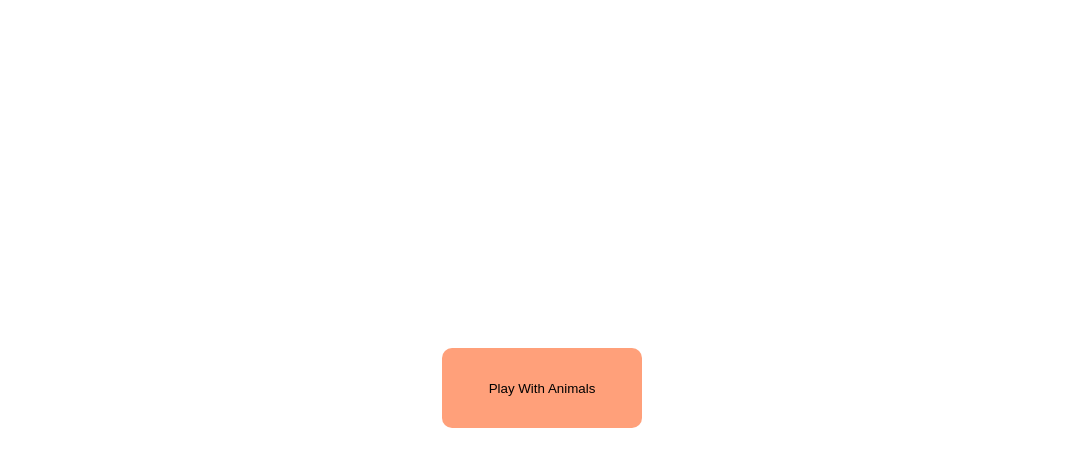
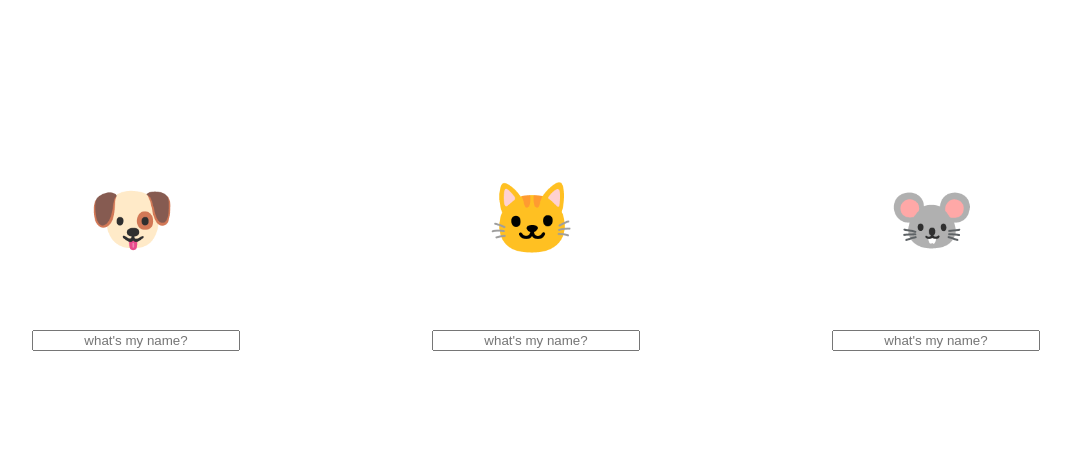
Before and after one commit to sojeongsojeong-park/javaScript-practice, a plain HTML site: page formPractice/animalSound/index.html in a window 1280 px wide. Both pictures are taken after a click on the button "Play With Animals". Shown: the whole page, without its empty margins (106-1177 px from the left). Drawn offline with Linux system fonts and the light colour scheme.

Commit message:
make button action

```diff
--- a/formPractice/animalSound/index.js
+++ b/formPractice/animalSound/index.js
@@ -4,7 +4,19 @@ const app = document.getElementById("app");
 const button = document.querySelector("button");
 button.addEventListener("click", function(e){
   e.preventDefault;
+  button.style.display = "none"
   app.innerHTML = `
-
+    <div class="section dogSection">
+      <p>🐶</p>
+      <input type="text" placeholder="what's my name?">
+    </div>
+    <div class="section catSection">
+      <p>🐱</p>
+      <input type="text" placeholder="what's my name?">
+    </div>
+    <div class="section mouseSection">
+      <p>🐭</p>
+      <input type="text" placeholder="what's my name?">
+    </div>
   `
 })
--- a/formPractice/animalSound/style.css
+++ b/formPractice/animalSound/style.css
@@ -9,3 +9,24 @@ button{
   cursor: pointer;
   border-radius: 10px;
 }
+#app{
+  width: 1200px;
+  display: grid;
+  grid-template-columns: 1fr 1fr 1fr;
+  position: relative;
+  top: 100px;
+  left: calc(50vw - 600px);
+}
+.section{
+  width: 380px;
+}
+p{
+  font-size: 70px;
+  text-align: center;
+}
+input{
+  width: 200px;
+  position: relative;
+  left: 90px;
+  text-align: center;
+}
```
